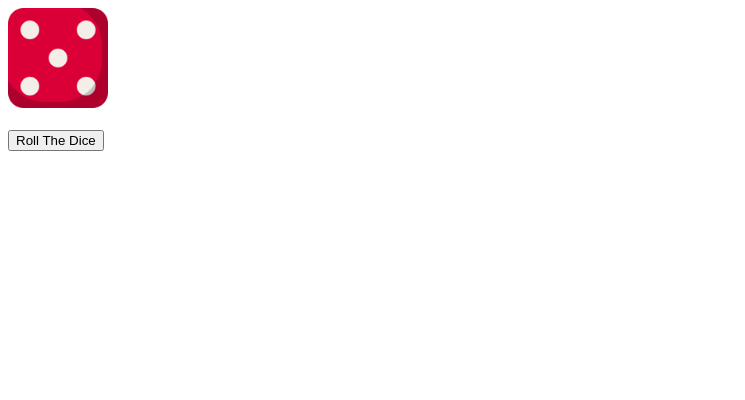
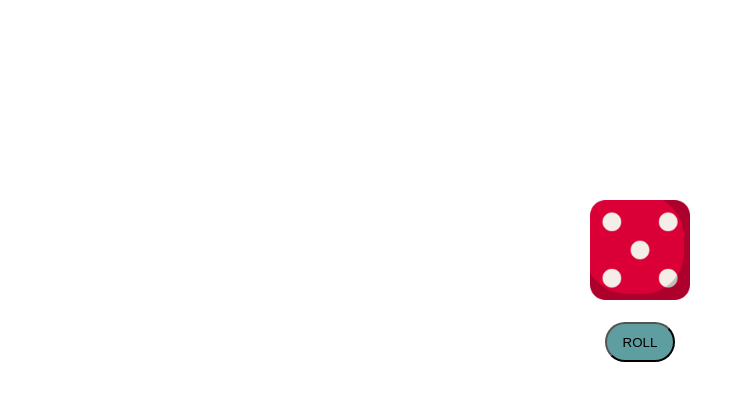
Before and after one commit to gaytrisanap/dice-roller, a plain HTML site: page index.html in a window 1280 px wide. Shown: the whole page, without its empty margins (0-745 px from the left). Drawn offline with Linux system fonts and the light colour scheme.

Commit message:
css apply

```diff
--- a/index.html
+++ b/index.html
@@ -1,14 +1,27 @@
 <!DOCTYPE html>
 <html>
 <head>
-    <title>Document</title>
+    <title>Dice Roller</title>
+    <style>
+.btn{
+    height: 40px;
+    width: 70px;
+    border-radius: 50px 50px;
+    background-color: cadetblue;
+}
+.container{
+    text-align: center;
+    margin-top: 200px;
+}
+    </style>
 </head>
 
 <body>
+    <div class="container">
     <img src="dice.png" alt="" id="dice" height="100px" />
     <br> <br>
-    <button type="button" onclick="rollDice()">Roll The Dice</button>
-
+    <button type="button" class="btn" onclick="rollDice()">ROLL</button>
+</div>
     <script>
         const diceImg = document.getElementById("dice");
         function rollDice() {
```
